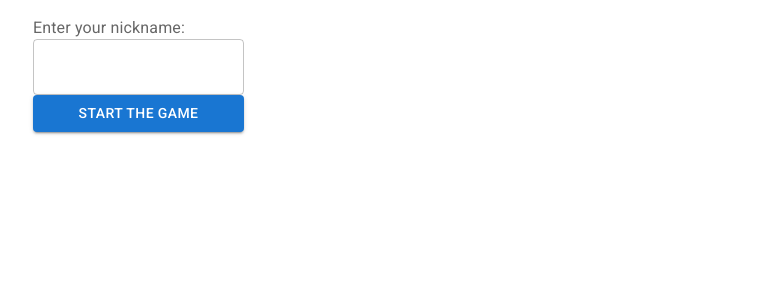
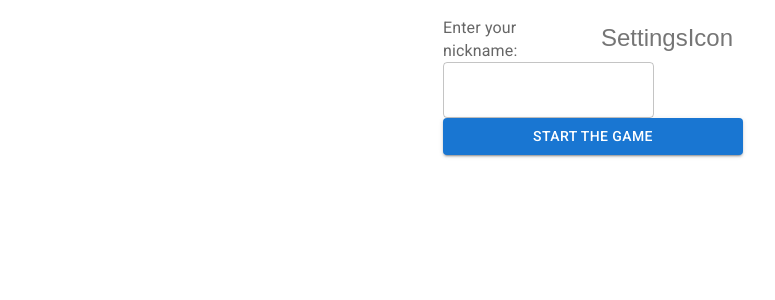
Before and after one commit to Wisien999/IO-AGH-2023, a React (Create React App) app in the folder photo-game-front/: page /start in a window 1280 px wide. Shown: the top 300 px of the page, without its empty margins (47-822 px from the left). Built offline with nearby package versions, Linux system fonts and the light colour scheme.

Commit message:
style change

```diff
--- a/photo-game-front/src/views/Start.tsx
+++ b/photo-game-front/src/views/Start.tsx
@@ -1,7 +1,8 @@
 import {useNavigate} from "react-router-dom";
-import {Button, FormControl, FormLabel, Grid, TextField} from "@mui/material";
+import {Button, FormControl, FormLabel, Grid, IconButton, TextField} from "@mui/material";
 import {useState} from "react";
 import {fetchApi} from "../utils/fetchApi";
+import SettingsIcon from '@mui/icons-material/Settings';
 
 function Start() {
     const navigate = useNavigate();
@@ -12,16 +13,24 @@ function Start() {
     const handleClick = (event: { preventDefault: () => void; })  => {
         event.preventDefault();
 
+        // TODO set nickname using context
+
+        // get game id
         fetchApi('/').then(response => setGameName(response));
 
-        navigate('/game');
+        navigate("/game/" + gameName);
       };
 
     return (
-        <Grid container>
+        <Grid container justifyContent={"center"}>
             <FormControl>
-                <Grid item xs={12}>
-                    <FormLabel>Enter your nickname:</FormLabel>
+                <Grid container>
+                    <Grid item xs={6}>
+                        <FormLabel>Enter your nickname:</FormLabel>
+                    </Grid>
+                    <Grid item xs={6}>
+                        <IconButton>SettingsIcon</IconButton>
+                    </Grid>
                 </Grid>
                 <Grid item xs={12}>
                     <TextField onChange={(e) => {setNick(e.target.value)}} value={nick} variant={"outlined"}></TextField>
```
